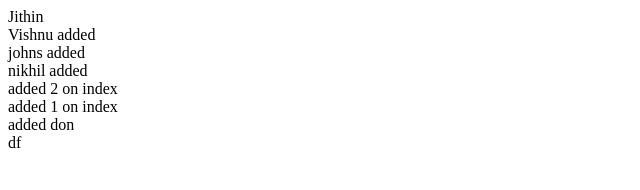
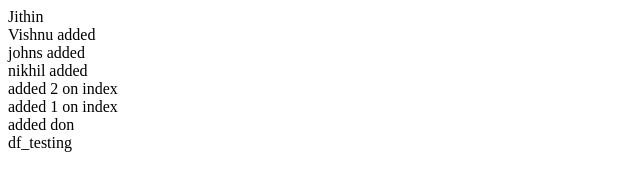
Before and after one commit to Jithinkg/git_study, a plain HTML site: page index.html in a window 1280 px wide. Shown: the full height of the page, 0-640 px from the left. Drawn offline with Linux system fonts and the light colour scheme.

Commit message:
Update index.html
testing added

```diff
--- a/index.html
+++ b/index.html
@@ -16,7 +16,7 @@
 
     <div>added 1 on index</div>
     <div>added don</div>
-    <div>df</div>
+    <div>df_testing</div>
 
 </body>
 </html>
```
